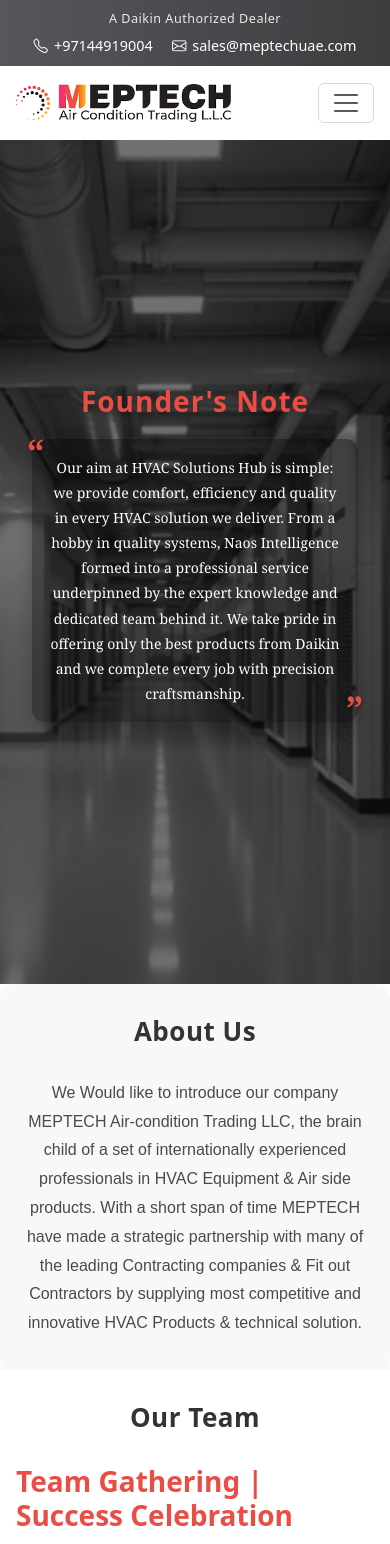
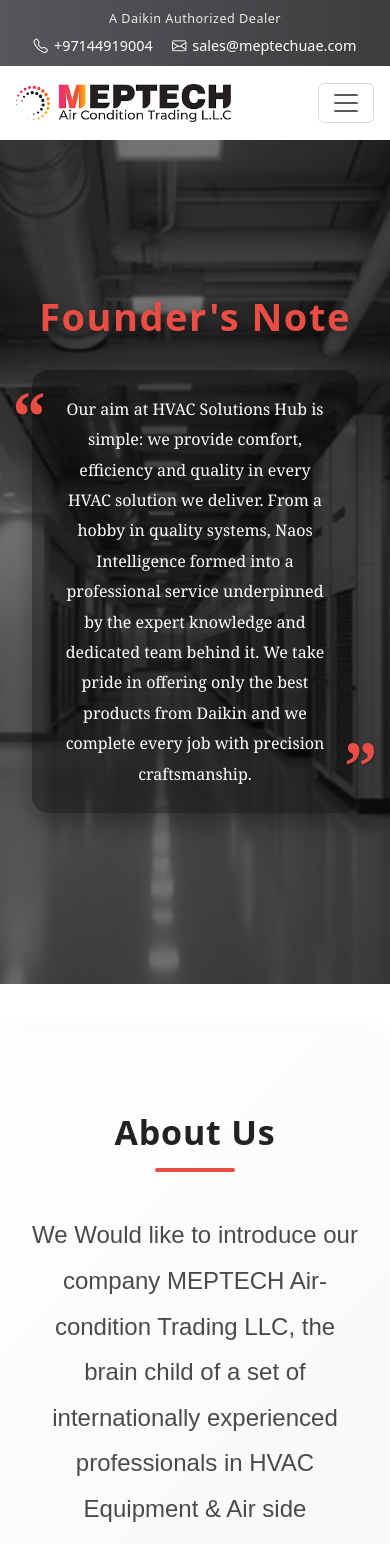
Before and after one commit to meptech308-lgtm/landing-page, an Angular app: page /about in a window 390 px wide. Shown: the top 1544 px of the page. Built offline with nearby package versions, Linux system fonts and the light colour scheme.

Commit message:
style update

```diff
--- a/src/app/components/about/about.component.css
+++ b/src/app/components/about/about.component.css
@@ -10,90 +10,108 @@
     justify-content: center;
     text-align: center;
     padding: 0 2rem;
-    gap: 20px;
-    backdrop-filter: blur(6px);
-    /* subtle glass effect */
+    gap: 30px;
+    backdrop-filter: blur(8px);
+    background-color: rgba(0, 0, 0, 0.5);
 }
 
 .note h1 {
     color: #EA4D44;
-    font-size: 48px;
+    font-size: 54px;
     font-weight: 900;
     margin: 0;
-    letter-spacing: 1px;
-    text-shadow: 1px 1px 8px rgba(0, 0, 0, 0.3);
+    letter-spacing: 1.5px;
+    text-shadow: 2px 2px 10px rgba(0, 0, 0, 0.4);
+    animation: fadeDown 1.2s ease forwards;
 }
 
 .note p {
-    color: #ffffff;
-    font-size: 20px;
-    line-height: 1.8;
+    color: #fff;
+    font-size: 22px;
+    line-height: 1.9;
     max-width: 800px;
     position: relative;
-    padding: 2rem;
-    border-radius: 12px;
-    background: rgba(0, 0, 0, 0.35);
-    /* subtle overlay for text readability */
-    box-shadow: 0 8px 20px rgba(0, 0, 0, 0.25);
+    padding: 2.2rem;
+    border-radius: 16px;
+    background: rgba(0, 0, 0, 0.4);
+    box-shadow: 0 10px 25px rgba(0, 0, 0, 0.3);
     font-family: 'Georgia', serif;
+    opacity: 0;
+    transform: translateY(20px);
+    animation: fadeUp 1.5s ease forwards 0.5s;
 }
 
+/* Quotation marks */
 .note p::before,
 .note p::after {
     font-weight: bold;
     color: #EA4D44;
-    text-shadow: 1px 1px 3px rgba(0, 0, 0, 0.3);
+    text-shadow: 1px 1px 3px rgba(0, 0, 0, 0.4);
 }
 
 .note p::before {
     content: "“";
-    font-size: 80px;
+    font-size: 70px;
     position: absolute;
-    top: 0;
-    left: 0;
-    transform: translate(-30%, -30%);
+    top: -20px;
+    left: -20px;
 }
 
 .note p::after {
     content: "”";
-    font-size: 80px;
+    font-size: 70px;
     position: absolute;
-    bottom: 0;
-    right: 0;
-    transform: translate(30%, 30%);
+    bottom: -20px;
+    right: -20px;
 }
 
 /* ---------- About Us Section ---------- */
 .us {
     text-align: center;
-    padding: 4rem 2rem;
-    background: #f8f8f8;
-    border-radius: 16px;
-    box-shadow: 0 10px 30px rgba(0, 0, 0, 0.05);
+    padding: 5rem 2rem;
+    background: linear-gradient(135deg, #ffffff, #f4f4f4);
+    border-radius: 18px;
+    box-shadow: 0 12px 35px rgba(0, 0, 0, 0.08);
+    margin: 3rem auto;
+    max-width: 1100px;
+    transition: transform 0.3s ease;
+}
+
+.us:hover {
+    transform: translateY(-5px);
 }
 
 .us p {
-    font-size: 28px;
+    font-size: 24px;
     color: #4A4A4A;
-    max-width: 1100px;
-    margin: 0 auto;
-    line-height: 1.8;
+    line-height: 1.9;
     font-family: 'Arial', sans-serif;
 }
 
 /* ---------- Headings ---------- */
 .heading {
-    font-size: 48px;
+    font-size: 50px;
     text-align: center;
-    margin-bottom: 2rem;
-    color: #333;
-    font-weight: 700;
-    letter-spacing: 0.5px;
+    margin-bottom: 2.5rem;
+    color: #222;
+    font-weight: 800;
+    letter-spacing: 0.8px;
+    position: relative;
+}
+
+.heading::after {
+    content: "";
+    display: block;
+    width: 80px;
+    height: 4px;
+    background: #EA4D44;
+    margin: 1rem auto 0;
+    border-radius: 2px;
 }
 
 /* ---------- Team Section ---------- */
 .team {
-    padding: 4rem 2rem;
+    padding: 5rem 2rem;
     background: #ffffff;
 }
 
@@ -101,58 +119,61 @@
     font-weight: 700;
     margin-bottom: 1rem;
     color: #EA4D44;
-    font-size: 28px;
+    font-size: 26px;
+    text-align: center;
 }
 
 .team .gather p {
-    color: #555555;
-    font-size: 20px;
+    color: #555;
+    font-size: 18px;
     line-height: 1.8;
-    max-width: 900px;
+    max-width: 850px;
     margin: 0 auto 2rem;
 }
 
 .gather img {
     display: block;
-    max-width: 100%;
+    max-width: 60%;
     height: auto;
-    margin: 1rem auto;
-    border-radius: 12px;
-    box-shadow: 0 8px 20px rgba(0, 0, 0, 0.15);
-    transition: transform 0.3s ease;
+    margin: 1.2rem auto;
+    border-radius: 14px;
+    box-shadow: 0 6px 18px rgba(0, 0, 0, 0.15);
+    transition: transform 0.35s ease, box-shadow 0.35s ease;
 }
 
 .gather img:hover {
-    transform: scale(1.03);
+    transform: scale(1.05);
+    box-shadow: 0 12px 28px rgba(0, 0, 0, 0.25);
 }
 
-/* ---------- Responsive Enhancements ---------- */
-@media (max-width: 1024px) {
-    .note h1 {
-        font-size: 42px;
+/* ---------- Animations ---------- */
+@keyframes fadeUp {
+    from {
+        opacity: 0;
+        transform: translateY(25px);
     }
 
-    .note p {
-        font-size: 18px;
-        padding: 1.8rem;
+    to {
+        opacity: 1;
+        transform: translateY(0);
+    }
+}
+
+@keyframes fadeDown {
+    from {
+        opacity: 0;
+        transform: translateY(-25px);
     }
 
-    .us p {
-        font-size: 24px;
-    }
-
-    .heading {
-        font-size: 40px;
-    }
-
-    .team .gather p {
-        font-size: 18px;
+    to {
+        opacity: 1;
+        transform: translateY(0);
     }
 }
 
 @media (max-width: 768px) {
     .note h1 {
-        font-size: 36px;
+        font-size: 38px;
     }
 
     .note p {
@@ -160,56 +181,11 @@
         padding: 1.5rem;
     }
 
-    .note p::before,
-    .note p::after {
-        font-size: 50px;
-    }
-
-    .us p {
-        font-size: 20px;
+    .gather img {
+        max-width: 80%;
     }
 
     .heading {
-        font-size: 32px;
-    }
-
-    .team .gather p {
-        font-size: 16px;
+        font-size: 34px;
     }
 }
-
-@media (max-width: 480px) {
-    .note h1 {
-        font-size: 28px;
-    }
-
-    .note p {
-        font-size: 14px;
-        padding: 1rem;
-    }
-
-    .note p::before,
-    .note p::after {
-        font-size: 36px;
-    }
-
-    .us {
-        padding: 2rem 1rem;
-    }
-
-    .us p {
-        font-size: 16px;
-    }
-
-    .heading {
-        font-size: 26px;
-    }
-
-    .team {
-        padding: 2rem 1rem;
-    }
-
-    .team .gather p {
-        font-size: 14px;
-    }
-}
```
